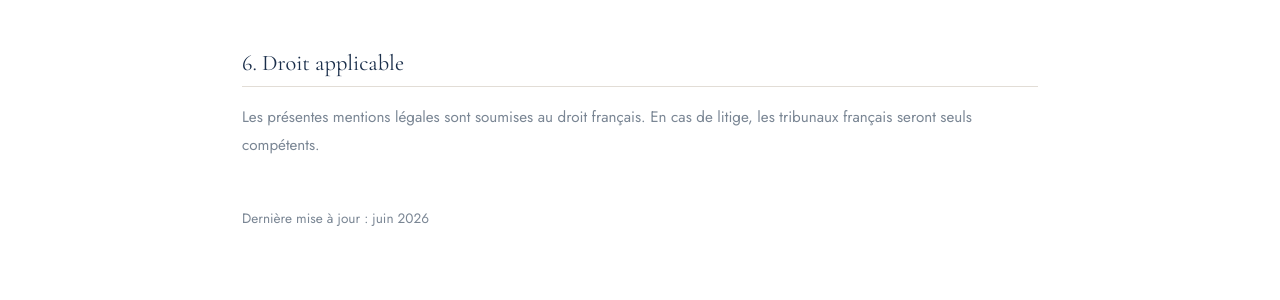
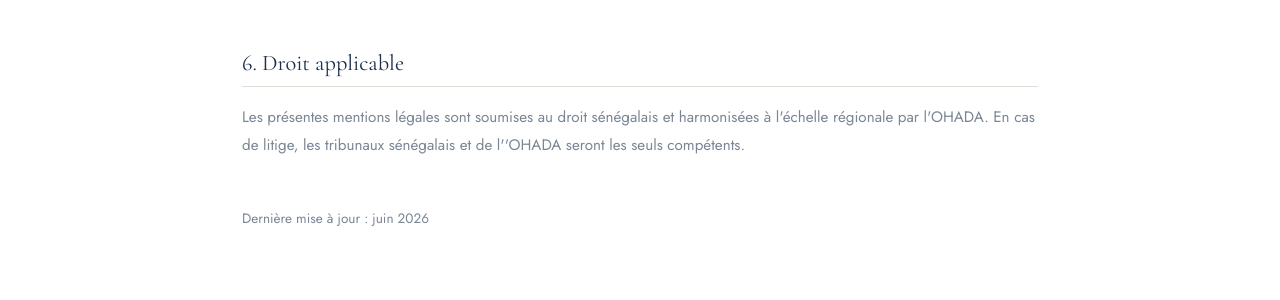
Before and after one commit to ASSEMBENE/assembene.github.io, a Jekyll site: the page built from mentions-legales/index.html, in a window 1280 px wide. Shown: the part 1428-1728 px from the top of the page. Built offline with Jekyll 4.4.1, drawn with Linux system fonts in a browser that asks for light colours.

Commit message:
Update legal jurisdiction to Senegalese law

```diff
--- a/mentions-legales/index.html
+++ b/mentions-legales/index.html
@@ -52,7 +52,9 @@ permalink: /mentions-legales/
 
     <div class="legal-section">
       <h2>6. Droit applicable</h2>
-      <p>Les présentes mentions légales sont soumises au droit français. En cas de litige, les tribunaux français seront seuls compétents.</p>
+      <p>Les présentes mentions légales sont soumises au droit sénégalais et harmonisées à l'échelle régionale par l'OHADA.
+
+         En cas de litige, les tribunaux sénégalais et de l''OHADA  seront les seuls compétents.</p>
     </div>
 
     <p style="margin-top: 48px; font-size: 0.85rem; color: var(--text-light);">
```
